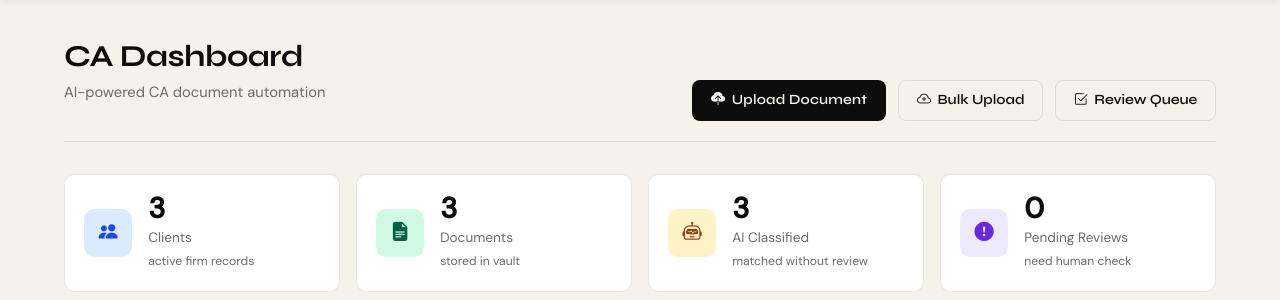
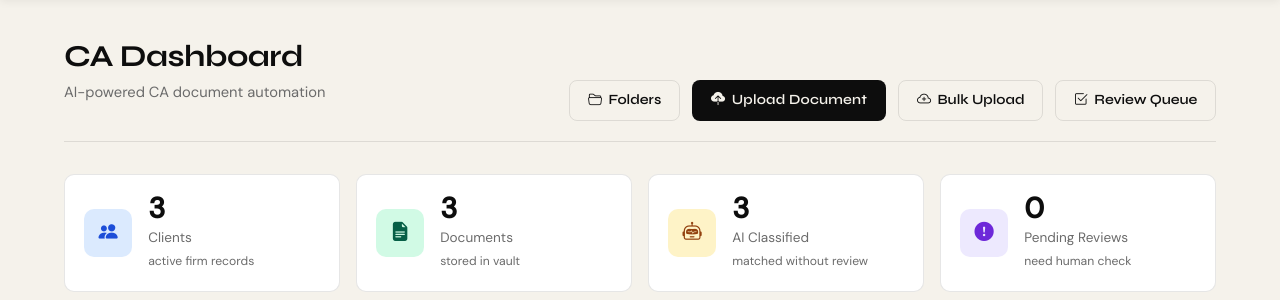
Before and after one commit to jayantjain052005/Docuflow_ai, a Flask app: page /dashboard in a window 1280 px wide. Shown: the part 63-363 px from the top of the page. Run offline with Flask 3, Linux system fonts and the light colour scheme; a user stored in the database is signed in.

Commit message:
Add Folders shortcut to CA dashboard header

```diff
--- a/app/templates/dashboard.html
+++ b/app/templates/dashboard.html
@@ -84,6 +84,9 @@
     <p class="subtitle">AI-powered CA document automation</p>
   </div>
   <div class="dashboard-actions">
+    <a href="{{ url_for('clients.client_folders') }}" class="btn-outline-custom">
+      <i class="bi bi-folder2-open"></i> Folders
+    </a>
     <a href="{{ url_for('documents.upload') }}" class="btn-primary-custom">
       <i class="bi bi-cloud-upload-fill"></i> Upload Document
     </a>
```
